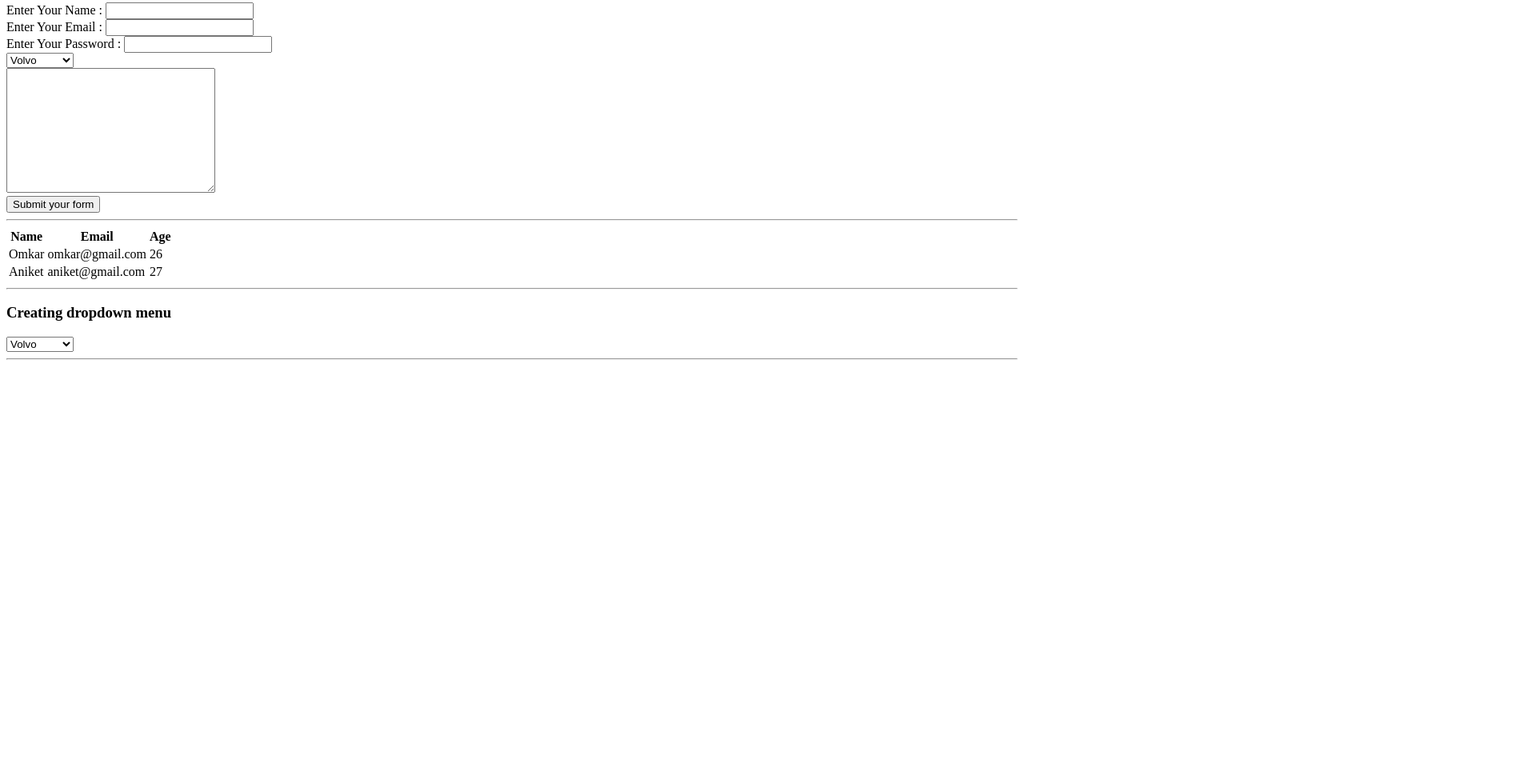
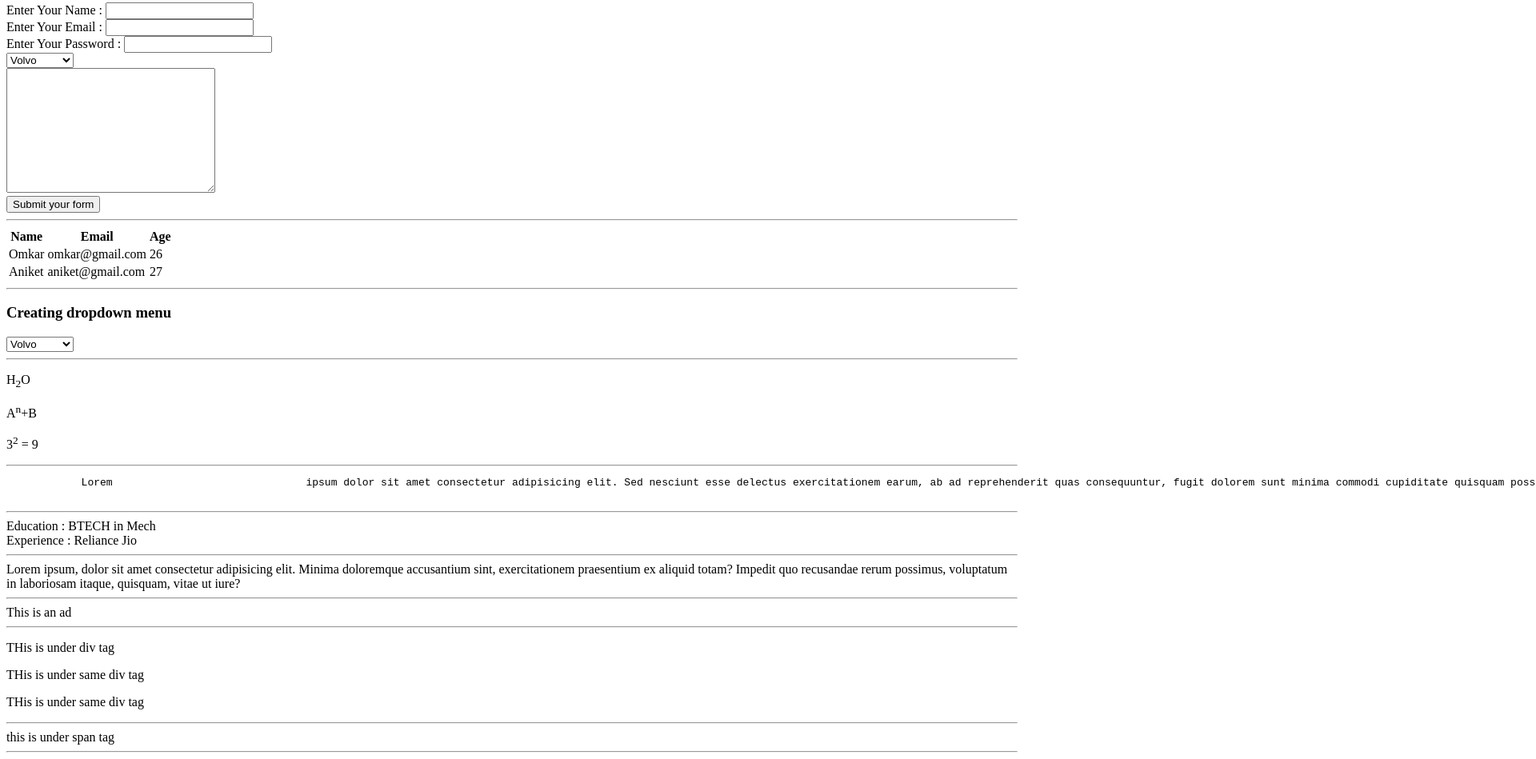
Before and after one commit to OmkarShinde1996/Basic-HTML-CSS, a plain HTML site: page index.html in a window 1280 px wide. Shown: the part 1811-2760 px from the top of the page at 80% size, 1920 px wide, since content can reach past the window. Before the commit the page ends 2269 px from the top, so only its background shows below. Drawn offline with Linux system fonts and the light colour scheme.

Commit message:
Added more HTML tags in index.html file

```diff
--- a/index.html
+++ b/index.html
@@ -11,7 +11,8 @@
             <a href="youtube.html">Go to my site page</a>
             <hr>
         </header>
-        <!--Header Tags-->
+        <main>
+            <!--Header Tags-->
         <h1>Programming Language</h1>
         <h2>Programming Language</h2>
         <h3>Programming Language</h3>
@@ -156,7 +157,38 @@
         </div>
 
         <hr>
+        <!--subscript & superscript-->
+        <p>H<sub>2</sub>O</p>
+        <p>A<sup>n</sup>+B</p>
+        <p>3<sup>2</sup> = 9 </p>
+        <hr>
+        <!--to count spaces between text we use <pre> tag-->
+        <pre>
+            Lorem                               ipsum dolor sit amet consectetur adipisicing elit. Sed nesciunt esse delectus exercitationem earum, ab ad reprehenderit quas consequuntur, fugit dolorem sunt minima commodi cupiditate quisquam possimus tenetur? Iusto, perferendis?
+        </pre>
+        <hr>
+        <!-- section tag is used to devide the content section wise -->
+        <section>Education : BTECH in Mech</section>
+        <section>Experience : Reliance Jio</section>
+        <hr>
+        <!-- We can use article tag to write articles or stories -->
+        <article>Lorem ipsum, dolor sit amet consectetur adipisicing elit. Minima doloremque accusantium sint, exercitationem praesentium ex aliquid totam? Impedit quo recusandae rerum possimus, voluptatum in laboriosam itaque, quisquam, vitae ut iure?</article>
+        <hr>
+        <!-- We can use aside tag to place ads or the content that is not related to our main content -->
+        <aside>This is an ad</aside>
+        <hr>
+        <!-- We use div as a container. It is a Block element (takes full width of our screen) -->
+        <div>
+            <p>THis is under div tag</p>
+            <p>THis is under same div tag</p>
+            <p>THis is under same div tag</p>
+        </div>
+        <hr>
+        <!-- We use span tag to get expected space of a container (takes width as per size) -->
+        <span> this is under span tag</span>
+        <hr>
 
+        </main>
 
     </body>
 </html>
```
Also changed, not shown: Basic Portfolio/Education.html (added, +12 -0 lines), Basic Portfolio/Experience.html (added, +12 -0 lines), Basic Portfolio/Projects.html (added, +12 -0 lines), Basic Portfolio/index.html (+26 -0 lines).
